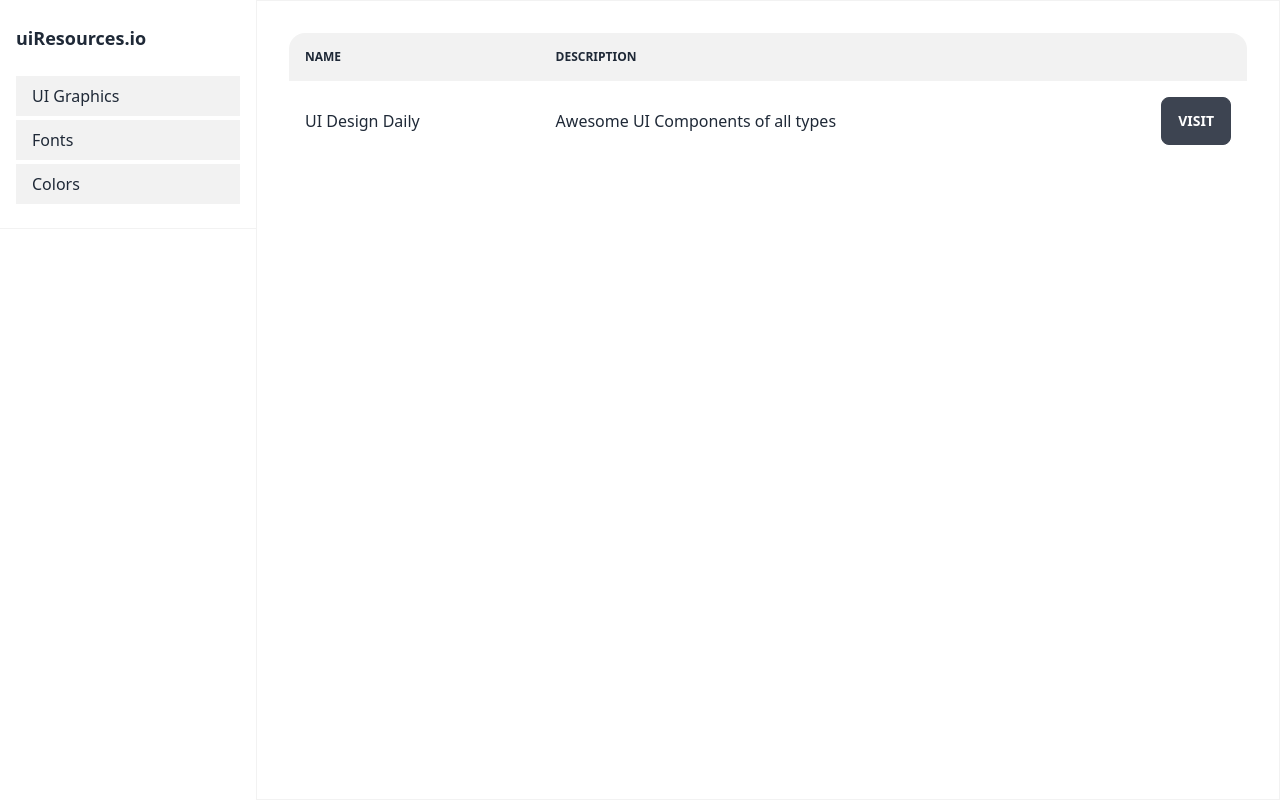
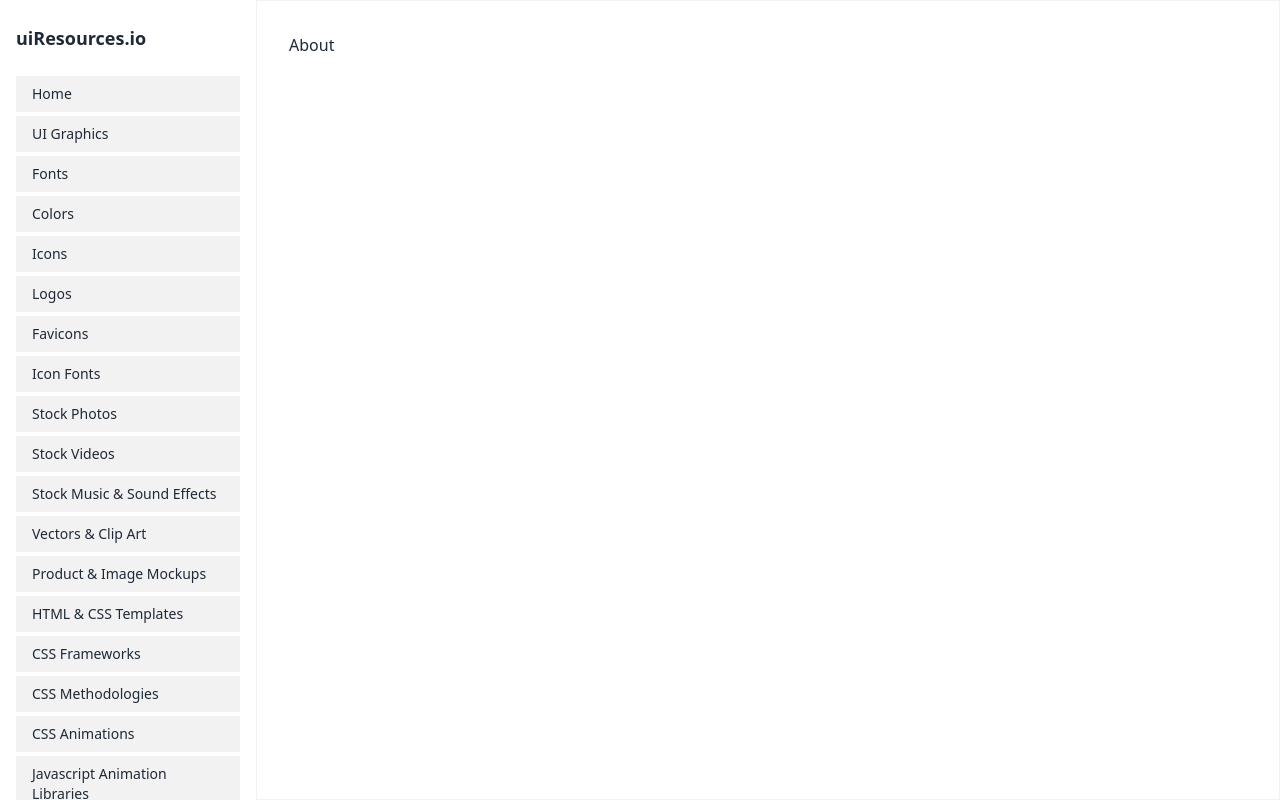
Before and after one commit to junsantilla/uiresources, a React (Create React App) app: page / in a window 1280 px wide. Built offline with nearby package versions, Linux system fonts and the light colour scheme.

Commit message:
Nav and routes

```diff
--- a/package.json
+++ b/package.json
@@ -9,6 +9,7 @@
     "daisyui": "^2.41.0",
     "react": "^18.2.0",
     "react-dom": "^18.2.0",
+    "react-router-dom": "^6.4.3",
     "react-scripts": "5.0.1",
     "web-vitals": "^2.1.4"
   },
--- a/src/App.js
+++ b/src/App.js
@@ -1,35 +1,24 @@
+import { useState } from "react";
 import Navbar from "./components/Navbar";
+import { BrowserRouter as Router, Routes, Route } from "react-router-dom";
+import About from "./pages/About";
+import Collections from "./pages/Collections";
+import NavData from "./data/NavData";
 
 function App() {
+	const [nav, setNav] = useState(NavData);
+
 	return (
 		<>
-			<div className="flex justify-end">
-				<div className="w-1/5 overflow-auto left-0 overflow-y-auto h-screen fixed">
-					<Navbar />
-				</div>
-				<div className="w-4/5 p-8 border border-base-200 justify-self-end min-h-screen">
-					<div className="overflow-x-auto">
-						<table className="table w-full">
-							<thead>
-								<tr>
-									<th>Name</th>
-									<th>Description</th>
-									<th></th>
-								</tr>
-							</thead>
-							<tbody>
-								<tr className="hover">
-									<td>UI Design Daily</td>
-									<td>Awesome UI Components of all types</td>
-									<td className="flex justify-end">
-										<button className="btn">Visit</button>
-									</td>
-								</tr>
-							</tbody>
-						</table>
-					</div>
-				</div>
-			</div>
+			<Router>
+				<Navbar />
+				<Routes>
+					<Route path="/" element={<About />} />
+					{nav.map((item) => (
+						<Route path={item.path} element={<Collections />} />
+					))}
+				</Routes>
+			</Router>
 		</>
 	);
 }
--- /dev/null
+++ b/src/components/Dashboard.jsx
@@ -0,0 +1,7 @@
+import React from "react";
+
+function Dashboard() {
+	return <div></div>;
+}
+
+export default Dashboard;
--- a/src/components/Navbar.jsx
+++ b/src/components/Navbar.jsx
@@ -1,29 +1,32 @@
 import { useState } from "react";
 import NavData from "../data/NavData";
+import { Link } from "react-router-dom";
 
 function Navbar() {
 	const [nav, setNav] = useState(NavData);
 
 	return (
+		<div className="w-1/5 overflow-auto left-0 overflow-y-auto h-screen fixed mb-10">
 			<div className="flex flex-col justify-between">
 				<div className="px-4 py-6">
-				<p className="font-bold text-lg">uiResources.io</p>
+					<Link to="/" className="font-bold text-lg">
+						uiResources.io
+					</Link>
 					<nav
 						aria-label="Main Nav"
 						className="mt-6 flex flex-col space-y-1"
 					>
-					{nav.map((item) => (
-						<a
-							key={item.id}
-							href="#test"
-							className="flex items-center bg-base-200 hover:bg-base-300 px-4 py-2"
+						{nav.map((item, i) => (
+							<Link
+								key={i}
+								to={item.path}
+								className="flex items-center text-sm bg-base-200 hover:bg-base-300 px-4 py-2"
 							>
 								{item.title}
-						</a>
+							</Link>
 						))}
 					</nav>
 				</div>
-			<div className="sticky inset-x-0 border-base-200 border-t ">
 				{/* footer */}
 			</div>
 		</div>
--- a/src/data/NavData.js
+++ b/src/data/NavData.js
@@ -1,26 +1,200 @@
 const NavData = [
 	{
-		id: 1,
-		title: "UI Graphics",
-		text: "Ipsum dolor sit amet consectetur adipisicing elit.",
-		lists: [
-			{
-				id: 1,
-				name: "a",
-				description: "a",
-				link: "a",
-			},
-		],
+		title: "Home",
+		path: "/",
 	},
 	{
-		id: 2,
-		title: "Fonts",
-		text: "Ipsum dolor sit amet consectetur adipisicing elit.",
+		title: "UI Graphics",
+		path: "/ui-graphics",
 	},
 	{
-		id: 3,
+		title: "Fonts",
+		path: "/fonts",
+	},
+	{
 		title: "Colors",
-		text: "Ipsum dolor sit amet consectetur adipisicing elit.",
+		path: "/colors",
+	},
+	{
+		title: "Icons",
+		path: "/icons",
+	},
+	{
+		title: "Logos",
+		path: "/logos",
+	},
+	{
+		title: "Favicons",
+		path: "/favicons",
+	},
+	{
+		title: "Icon Fonts",
+		path: "/icon-fonts",
+	},
+	{
+		title: "Stock Photos",
+		path: "/stock-photos",
+	},
+	{
+		title: "Stock Videos",
+		path: "/stock-videos",
+	},
+	{
+		title: "Stock Music & Sound Effects",
+		path: "/stock-music-and-sound-effects",
+	},
+	{
+		title: "Vectors & Clip Art",
+		path: "/vectors-and-clip-art",
+	},
+	{
+		title: "Product & Image Mockups",
+		path: "/product-and-image-mockups",
+	},
+	{
+		title: "HTML & CSS Templates",
+		path: "/html-and-css-templates",
+	},
+	{
+		title: "CSS Frameworks",
+		path: "/css-frameworks",
+	},
+	{
+		title: "CSS Methodologies",
+		path: "/css-methodologies",
+	},
+	{
+		title: "CSS Animations",
+		path: "/css-animations",
+	},
+	{
+		title: "Javascript Animation Libraries",
+		path: "/javascript-animation-libraries",
+	},
+	{
+		title: "Javascript Chart Libraries",
+		path: "/javascript-chart-libraries",
+	},
+	{
+		title: "UI Components & Kits",
+		path: "/ui-components-and-kits",
+	},
+	{
+		title: "React UI Libraries",
+		path: "/react-ui-libraries",
+	},
+	{
+		title: "Vue UI Libraries",
+		path: "/vue-ui-libraries",
+	},
+	{
+		title: "Angular UI Libraries",
+		path: "/angular-ui-libraries",
+	},
+	{
+		title: "Svelte UI Libraries",
+		path: "/svelte-ui-libraries",
+	},
+	{
+		title: "React Native UI Libraries",
+		path: "/react-native-ui-libraries",
+	},
+	{
+		title: "Design Systems & Style Guides",
+		path: "/design-systems-and-style-guides",
+	},
+	{
+		title: "Online Design Tools",
+		path: "/online-design-tools",
+	},
+	{
+		title: "Downloadable Design Software",
+		path: "/downloadable-design-software",
+	},
+	{
+		title: "Design Inspiration",
+		path: "/design-inspiration",
+	},
+	{
+		title: "Image Compression",
+		path: "/image-compression",
+	},
+	{
+		title: "Chrome Extensions",
+		path: "/chrome-extensions",
+	},
+
+	{
+		title: "PatternPad",
+		path: "/Free and unlimited unique pattern designs.",
+	},
+	{
+		title: "Dimensions",
+		path: "/Dimensions.com is an ongoing reference database of dimensioned drawings documenting the standard measurements and sizes of the everyday objects and spaces",
+	},
+	{
+		title: "Freebiesbug",
+		path: "/Hand-picked resources for web designers and developers, constantly updated.",
+	},
+	{
+		title: "Flexiple",
+		path: "/One new high-quality, open-source illustration each day.",
+	},
+	{
+		title: "Cool Text",
+		path: "/Cool Text is a FREE graphics generator for web pages and anywhere else you need an impressive logo without a lot of design work",
+	},
+	{
+		title: "illustration kit",
+		path: "/Premium open source illustrations added daily",
+	},
+	{
+		title: "Doodad Pattern Generator",
+		path: "/Create unique, seamless, royalty-free patterns.",
+	},
+	{
+		title: "Pattern Monster",
+		path: "/A simple online pattern generator to create repeatable SVG patterns",
+	},
+	{
+		title: "Exemplar",
+		path: "/Free Avatar Library for Figma and Sketch",
+	},
+	{
+		title: "UIBundle",
+		path: "/Thousands of Free Design Resources like UI Kits, Mockups, Illustrations, Icons, Fonts, 3D assets, Templates and more.",
+	},
+	{
+		title: "openby.design",
+		path: "/Custom crafted free UI design resources, for personal and commercial projects. No attribution is required.",
+	},
+	{
+		title: "Design Stripe",
+		path: "/Create beautiful illustrations, no design skills needed.",
+	},
+	{
+		title: "HOLA SVG!",
+		path: "/An SVG playground to share SVG stuff.",
+	},
+	{
+		title: "symu.co",
+		path: "/Free templates, UI kits, icon, PSD",
+	},
+	{
+		title: "Mesh Gradient",
+		path: "/Generate & download beautiful mesh gradients.",
+	},
+	{
+		title: "CSS Shadow Gradients",
+		path: "/Generate CSS Gradients For Shadows.",
+	},
+	{
+		title: "Boring Avatars",
+		path: "/SVG random, cutely avatars collections",
+	},
+	{
+		title: "Others...",
+		path: "/others",
 	},
 ];
 
--- /dev/null
+++ b/src/pages/About.jsx
@@ -0,0 +1,13 @@
+import React from "react";
+
+function About() {
+	return (
+		<div className="flex justify-end">
+			<div className="w-4/5 p-8 border border-base-200 justify-self-end min-h-screen">
+				About
+			</div>
+		</div>
+	);
+}
+
+export default About;
--- /dev/null
+++ b/src/pages/Collections.jsx
@@ -0,0 +1,32 @@
+import React from "react";
+
+function Icons() {
+	return (
+		<div className="flex justify-end">
+			<div className="w-4/5 p-8 border justify-self-end min-h-screen">
+				<div className="overflow-x-auto">
+					<table className="table w-full">
+						<thead>
+							<tr>
+								<th>Name</th>
+								<th>Description</th>
+								<th></th>
+							</tr>
+						</thead>
+						<tbody>
+							<tr className="hover">
+								<td className="font-bold">UI Design Daily</td>
+								<td>Awesome UI Components of all types</td>
+								<td className="flex justify-end">
+									<button className="btn">Visit</button>
+								</td>
+							</tr>
+						</tbody>
+					</table>
+				</div>
+			</div>
+		</div>
+	);
+}
+
+export default Icons;
```
Also changed, not shown: 1 other file (tests, documents, lock files or other folders). Lines whose indentation alone changed are shown as unchanged.
